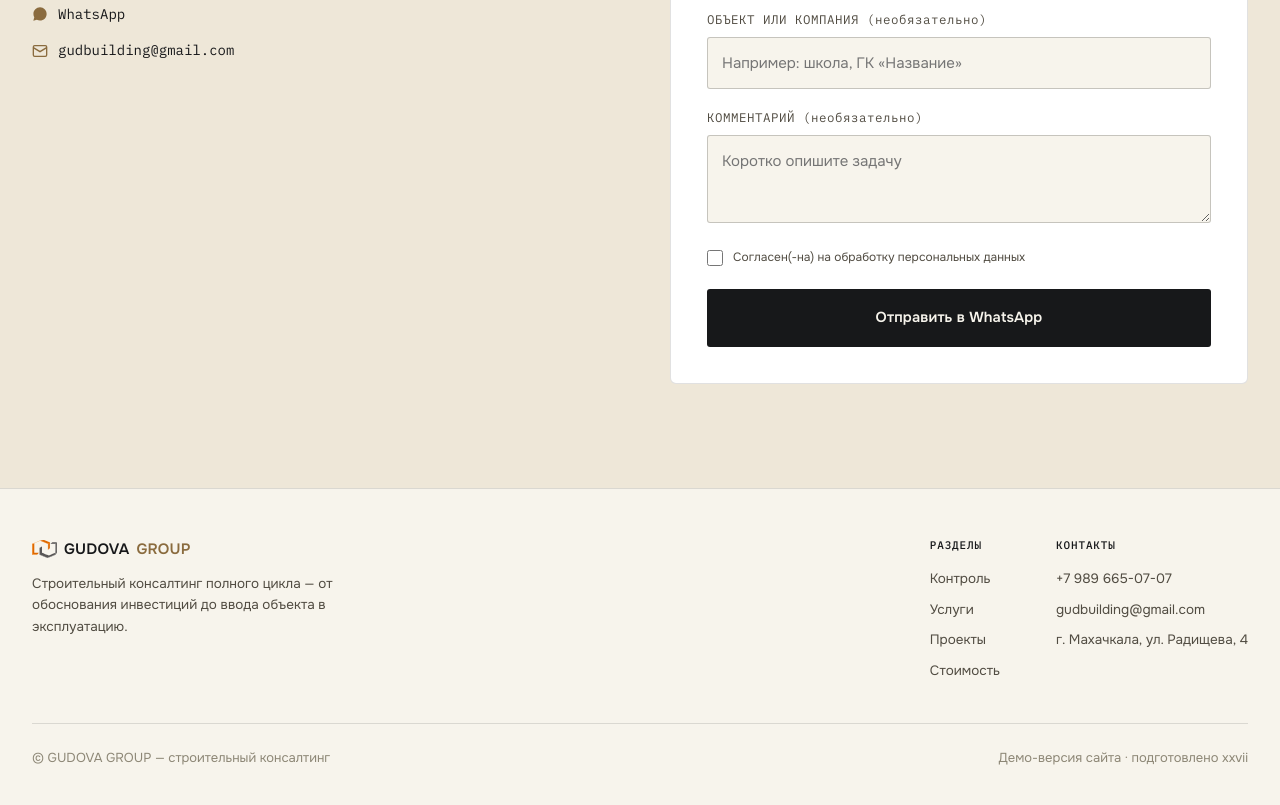
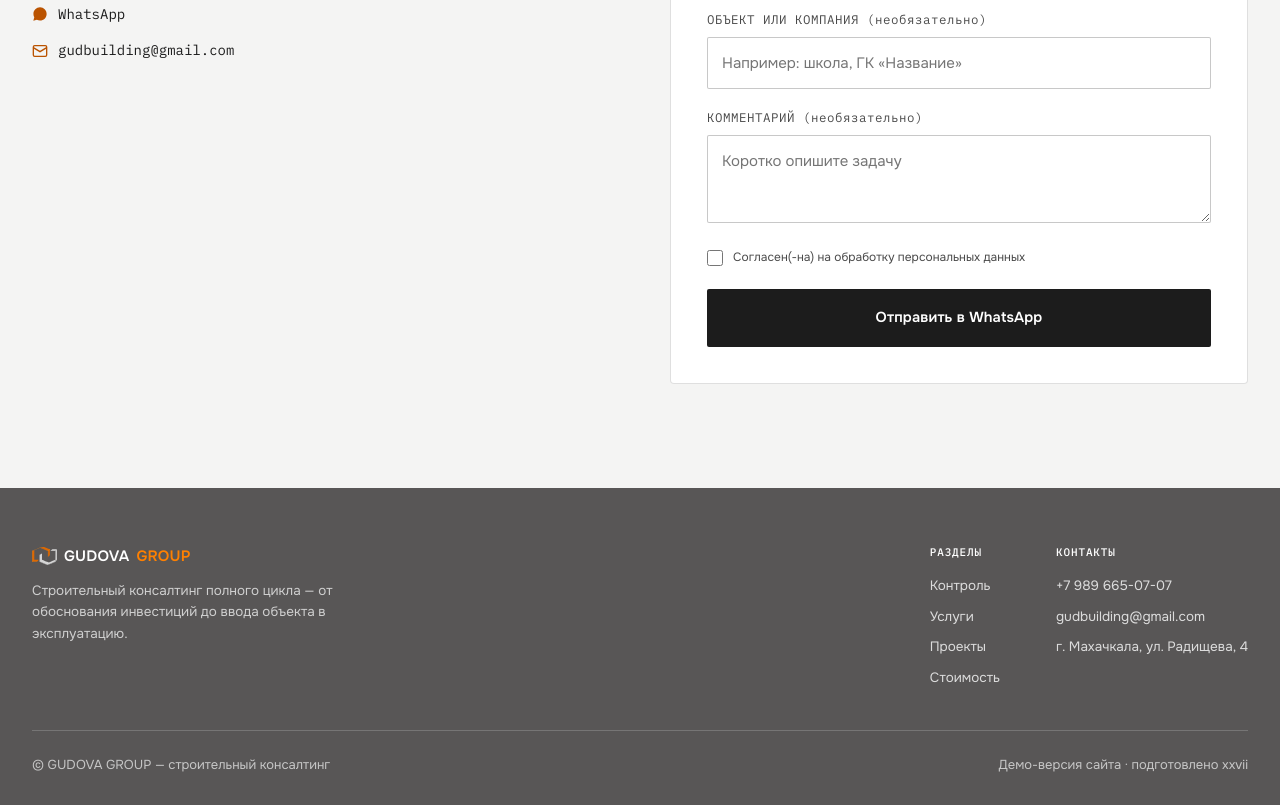
Before and after one commit to jonessssenator-art/gudova-group-site, a plain HTML site: page index.html in a window 1280 px wide. Shown: the part 9016-9821 px from the top of the page. Drawn offline with Linux system fonts and the light colour scheme.

Commit message:
Палитра — фирменные цвета GUDOVA GROUP из логотипа
- Фон белый вместо бежевого, чередующиеся секции — светло-серые
- Акценты оранжевые #DE6800 / #BA5300 вместо бронзы
- Подвал в фирменном сером #585656 со светлым текстом
- Светлая версия логотипа для подвала: серые части знака
  совпадали с фоном и пропадали
- Серые нейтральные вместо тёплых, скругления и линии строже

```diff
--- a/assets/css/main.css
+++ b/assets/css/main.css
@@ -7,17 +7,27 @@
    ========================================================= */
 
 :root{
-  --ink:#17181A;
-  --ink-2:#514C42;
-  --ink-3:#8D8776;
-  --paper:#F7F4EC;
-  --paper-2:#EEE7D8;
+  /* нейтральные чернила — без тёплого бежевого подтона */
+  --ink:#1C1C1C;
+  --ink-2:#4A4A4A;
+  --ink-3:#8A8A8A;
+
+  /* фон — белый, вместо бежевого */
+  --paper:#FFFFFF;
+  --paper-2:#F4F4F3;
   --paper-3:#FFFFFF;
-  --accent:#B08D57;
-  --accent-light:#C7A876;
-  --accent-deep:#8A6B3E;
-  --line:rgba(23,24,26,.13);
-  --line-strong:rgba(23,24,26,.22);
+
+  /* фирменный оранжевый GUDOVA GROUP (из логотипа) */
+  --accent:#DE6800;
+  --accent-light:#FF8000;
+  --accent-deep:#BA5300;
+
+  /* фирменный серый GUDOVA GROUP (из логотипа) */
+  --brand-grey:#585656;
+  --brand-grey-2:#6E6E6E;
+
+  --line:rgba(28,28,28,.14);
+  --line-strong:rgba(28,28,28,.24);
   --danger:#C9583F;
 
   --font-serif:'Fraunces','Iowan Old Style','Georgia',serif;
@@ -26,8 +36,8 @@
 
   --max:1360px;
   --gutter:32px;
-  --radius-s:3px;
-  --radius-m:6px;
+  --radius-s:2px;
+  --radius-m:4px;
 }
 
 *,*::before,*::after{margin:0;padding:0;box-sizing:border-box;}
@@ -112,7 +122,7 @@ section{padding:104px 0;position:relative;}
   border-bottom:1px solid transparent;
 }
 .site-header.is-scrolled{
-  background:rgba(247,244,236,.92);backdrop-filter:blur(10px);
+  background:rgba(255,255,255,.94);backdrop-filter:blur(10px);
   border-bottom-color:var(--line);
 }
 .nav{display:flex;align-items:center;justify-content:space-between;gap:20px;padding:18px var(--gutter);max-width:var(--max);margin:0 auto;}
@@ -175,7 +185,7 @@ section{padding:104px 0;position:relative;}
 .hero-figure{position:relative;border-radius:var(--radius-m);overflow:hidden;aspect-ratio:3/2;background:var(--paper-2);width:100%;}
 .hero-figure img{display:block;width:100%;height:100%;object-fit:cover;}
 .hero-figure .hf-tag{
-  position:absolute;bottom:16px;left:16px;background:rgba(23,24,26,.78);color:var(--paper);
+  position:absolute;bottom:16px;left:16px;background:rgba(28,28,28,.80);color:var(--paper);
   font-family:var(--font-mono);font-size:10.5px;letter-spacing:.05em;
   padding:8px 12px;border-radius:var(--radius-s);
 }
@@ -262,7 +272,7 @@ section{padding:104px 0;position:relative;}
 .proj-panel .pp-icon.has-photo{padding:0;}
 .proj-panel .pp-icon img{width:100%;height:100%;object-fit:cover;}
 .proj-panel .pp-count{
-  position:absolute;right:12px;bottom:12px;background:rgba(23,24,26,.72);color:var(--paper);
+  position:absolute;right:12px;bottom:12px;background:rgba(28,28,28,.74);color:var(--paper);
   font-family:var(--font-mono);font-size:10.5px;letter-spacing:.03em;padding:5px 9px;border-radius:20px;
   display:flex;align-items:center;gap:5px;
 }
@@ -290,7 +300,7 @@ section{padding:104px 0;position:relative;}
 .founder-photo{position:relative;min-height:0;}
 .founder-photo img{border-radius:var(--radius-m);width:100%;height:100%;object-fit:cover;object-position:50% 22%;}
 .founder-photo .fp-tag{
-  position:absolute;top:20px;left:20px;background:rgba(23,24,26,.78);color:var(--paper);
+  position:absolute;top:20px;left:20px;background:rgba(28,28,28,.80);color:var(--paper);
   font-family:var(--font-mono);font-size:11px;padding:8px 12px;border-radius:var(--radius-s);
   letter-spacing:.04em;text-transform:uppercase;
 }
@@ -321,7 +331,7 @@ section{padding:104px 0;position:relative;}
   transition:background-color .2s ease;
 }
 .cert-item:last-child{border-right:none;}
-.cert-item:hover,.cert-item:focus-visible{background-color:rgba(23,24,26,.03);}
+.cert-item:hover,.cert-item:focus-visible{background-color:rgba(28,28,28,.04);}
 .cert-item .ci-num{font-family:var(--font-mono);font-size:12.5px;color:var(--ink-3);}
 .cert-item .ci-body{display:flex;flex-direction:column;gap:5px;}
 .cert-item .ci-body b{font-size:16px;font-weight:600;color:var(--ink);font-family:var(--font-serif);}
@@ -333,7 +343,7 @@ section{padding:104px 0;position:relative;}
 .cert-item:hover .ci-view,.cert-item:focus-visible .ci-view{opacity:1;}
 
 .lightbox{
-  position:fixed;inset:0;z-index:300;background:rgba(23,24,26,.92);
+  position:fixed;inset:0;z-index:300;background:rgba(28,28,28,.93);
   display:flex;align-items:center;justify-content:center;padding:40px;
   opacity:0;pointer-events:none;transition:opacity .25s ease;
 }
@@ -436,16 +446,21 @@ section{padding:104px 0;position:relative;}
 /* =========================================================
    FOOTER
    ========================================================= */
-.site-footer{background:var(--paper);color:var(--ink-2);padding:48px 0 28px;font-size:13px;border-top:1px solid var(--line);}
-.footer-top{display:flex;justify-content:space-between;gap:40px;flex-wrap:wrap;padding-bottom:32px;border-bottom:1px solid var(--line);margin-bottom:24px;}
-.footer-brand .logo-mark{margin-bottom:12px;}
-.footer-brand p{max-width:320px;color:var(--ink-2);font-size:13.5px;}
+/* Подвал — фирменный серый GUDOVA GROUP. Текст здесь светлый, поэтому
+   все цвета заданы явно, а не через чернильные переменные. */
+.site-footer{background:var(--brand-grey);color:#DCDCDC;padding:56px 0 30px;font-size:13px;border-top:none;}
+.footer-top{display:flex;justify-content:space-between;gap:40px;flex-wrap:wrap;padding-bottom:32px;border-bottom:1px solid rgba(255,255,255,.18);margin-bottom:24px;}
+.footer-brand .logo-mark{margin-bottom:12px;color:#FFFFFF;}
+.footer-brand .logo-mark .g2{color:var(--accent-light);}
+.footer-brand p{max-width:320px;color:#CFCFCF;font-size:13.5px;}
 .footer-cols{display:flex;gap:56px;flex-wrap:wrap;}
-.footer-col h6{font-family:var(--font-mono);font-size:11px;letter-spacing:.08em;text-transform:uppercase;color:var(--ink);margin-bottom:14px;font-weight:500;}
-.footer-col a,.footer-col span{display:block;color:var(--ink-2);margin-bottom:9px;font-size:13.5px;}
-.footer-col a:hover{color:var(--accent-deep);}
-.footer-bottom{display:flex;justify-content:space-between;align-items:center;flex-wrap:wrap;gap:12px;color:var(--ink-3);}
-.footer-bottom a{color:var(--ink-3);}
+.footer-col h6{font-family:var(--font-mono);font-size:11px;letter-spacing:.08em;text-transform:uppercase;color:#FFFFFF;margin-bottom:14px;font-weight:500;}
+.footer-col a,.footer-col span{display:block;color:#DCDCDC;margin-bottom:9px;font-size:13.5px;transition:color .2s ease;}
+.footer-col a:hover{color:var(--accent-light);}
+.footer-bottom{display:flex;justify-content:space-between;align-items:center;flex-wrap:wrap;gap:12px;color:#C6C6C6;}
+.footer-bottom a{color:#C6C6C6;transition:color .2s ease;}
+.footer-bottom a:hover{color:var(--accent-light);}
+.site-footer :focus-visible{outline-color:var(--accent-light);}
 
 /* =========================================================
    MOBILE STICKY BAR
@@ -497,7 +512,7 @@ section{padding:104px 0;position:relative;}
     display:flex;position:fixed;left:0;right:0;bottom:0;z-index:150;
     background:var(--paper-3);border-top:1px solid var(--line);
     padding:10px 12px calc(10px + env(safe-area-inset-bottom));gap:10px;
-    box-shadow:0 -8px 24px rgba(23,24,26,.12);
+    box-shadow:0 -8px 24px rgba(28,28,28,.14);
   }
   .mobile-bar a{
     flex:1;display:flex;align-items:center;justify-content:center;gap:8px;
--- a/index.html
+++ b/index.html
@@ -6,7 +6,7 @@
 <title>GUDOVA GROUP — строительный консалтинг полного цикла</title>
 <meta name="description" content="Контролируем смету, документацию и риски проекта — от обоснования инвестиций до ввода объекта в эксплуатацию. Для застройщиков, инвесторов, генеральных подрядчиков и государственных заказчиков.">
 <link rel="canonical" href="https://jonessssenator-art.github.io/gudova-group-site/">
-<meta name="theme-color" content="#F7F4EC">
+<meta name="theme-color" content="#FFFFFF">
 <meta name="robots" content="index,follow">
 
 <meta property="og:type" content="website">
@@ -23,7 +23,7 @@
 <link rel="preconnect" href="https://fonts.googleapis.com">
 <link rel="preconnect" href="https://fonts.gstatic.com" crossorigin>
 <link href="https://fonts.googleapis.com/css2?family=Fraunces:ital,wght@0,400;0,500;0,600;1,500&family=Onest:wght@400;500;600&family=IBM+Plex+Mono:wght@400;500;600&display=swap" rel="stylesheet">
-<link rel="stylesheet" href="assets/css/main.css?v=26">
+<link rel="stylesheet" href="assets/css/main.css?v=27">
 
 <script type="application/ld+json">
 {
@@ -598,7 +598,7 @@
     <div class="footer-top">
       <div class="footer-brand">
         <div class="logo-mark">
-          <img src="assets/icons/logo.svg?v=2" width="25" height="18" alt="" loading="lazy">
+          <img src="assets/icons/logo-light.svg?v=1" width="25" height="18" alt="" loading="lazy">
           GUDOVA <span class="g2">GROUP</span>
         </div>
         <p>Строительный консалтинг полного цикла — от обоснования инвестиций до ввода объекта в эксплуатацию.</p>
```
Also changed, not shown: assets/icons/logo-light.svg (added).
